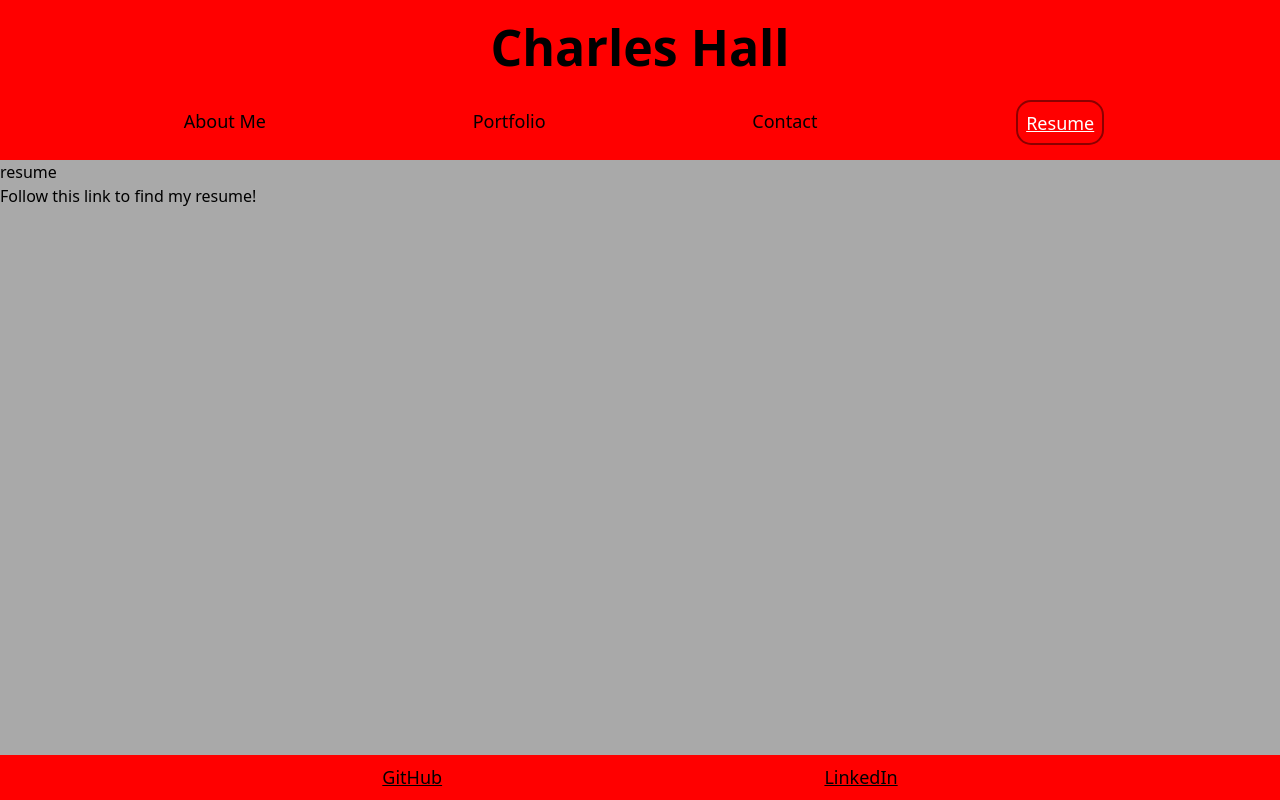
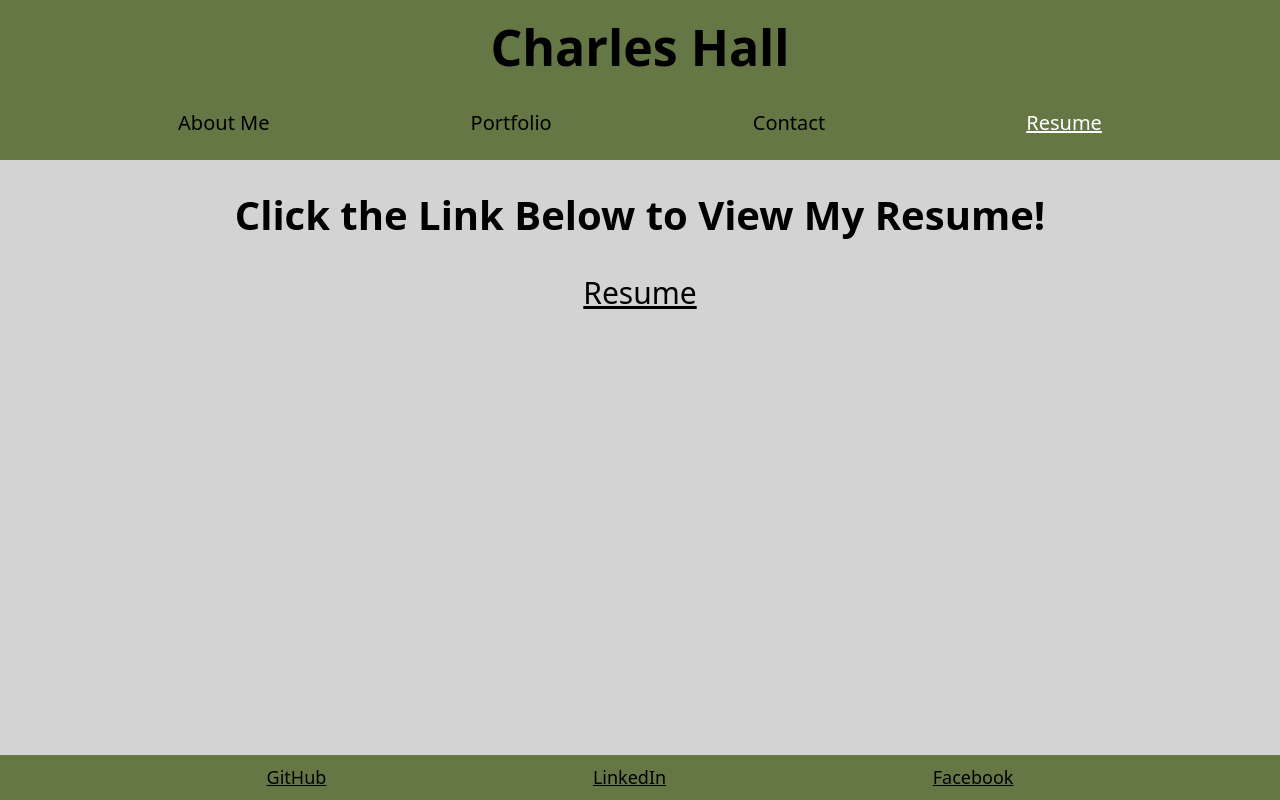
Before and after one commit to cspecialblackberry/Charles-Hall-Portfolio, a React (Vite) app in the folder react-portfolio/: page /Resume in a window 1280 px wide. Built offline with nearby package versions, Linux system fonts and the light colour scheme.

Commit message:
changed colors and added facebook link

```diff
--- a/react-portfolio/src/App.css
+++ b/react-portfolio/src/App.css
@@ -1,5 +1,11 @@
+:root{
+    --darkgreen: #373d20;
+    --medgreen: #647744;
+    --lightgreen: #80874d;
+}
+
 body{
-    background-color: darkgray;
+    background-color: lightgray;
 }
 
 header{
@@ -7,7 +13,7 @@ header{
     flex-direction: column;
     /* justify-content: space-evenly; */
     height: 160px;
-    background-color: red;
+    background-color: var(--medgreen);
     align-items: center;
 }
 
@@ -24,7 +30,7 @@ nav{
 }
 
 .nav-link{
-    font-size: 18px;
+    font-size: 20px;
     margin: 15px;
     padding: 8px
 }
@@ -34,10 +40,10 @@ nav{
 }
 
 .currentLink {
-    /* background-color: darkgrey; */
+    /* background-color: var(--darkgreen); */
     color: white;
-    border: 2px solid darkred;
-    border-radius: 15px;
+    /* border: 2px solid var(--darkgreen);
+    border-radius: 15px; */
     text-decoration: underline;
     padding-bottom: 6px;
 }
@@ -68,13 +74,14 @@ nav{
 .image-div img {
     height: 260px;
     padding: 40px;
-    background-color: red;
+    background-color: var(--medgreen);
+    border-radius: 30px;
 }
 
 .about-div p {
     align-self: center;
     padding: 20px;
-    border: 1px solid black;
+    border: 1px solid var(--darkgreen);
     border-radius: 20px;
     margin: 10px;
     width: 60%;
@@ -97,7 +104,7 @@ nav{
     width: 350px;
     height: auto;
     padding: 20px;
-    background-color: red;
+    background-color: var(--lightgreen);
     display: flex;
     flex-direction: column;
     align-items: center;
@@ -121,6 +128,7 @@ nav{
 
 .site-div p{
     margin-bottom: 5px;
+    font-weight: 450;
 }
 
 .site-div div {
@@ -156,7 +164,7 @@ nav{
 }
 
 .input-div p{
-    background-color: red;
+    background-color: var(--medgreen);
     font-weight: 500;
     width: fit-content;
     padding: 5px;
@@ -168,18 +176,39 @@ nav{
     height: auto;
     padding: 5px;
     margin: 10px;
+    background-color: oldlace;
 }
 
 .email-form button{
     border: 2px solid black;
     border-radius: 10px;
     width: 100px;
-    background-color: red;
+    background-color: var(--lightgreen);
+    padding: 7px;
+    font-size: 18px;
+}
+
+.resume{
+    display: flex;
+    flex-direction: column;
+    align-items: center;
+    margin-top: 25px;
+}
+
+.resume h1{
+    font-size: 40px;
+    font-weight: 600;
+}
+
+.resume h2{
+    font-size: 30px;
+    text-decoration: underline;
+    margin-top: 25px;
 }
 
 footer{
     display: flex;
-    background-color: red;
+    background-color: var(--medgreen);
     height: 45px;
     width: 100%;
     align-items: center;
--- a/react-portfolio/src/components/Footer.jsx
+++ b/react-portfolio/src/components/Footer.jsx
@@ -3,6 +3,7 @@ const Footer = () => {
     <footer>
         <a href='https://github.com/cspecialblackberry' target='_blank'>GitHub</a>
         <a href='https://www.linkedin.com/in/charles-samuel-hall-958a932a2/' target='_blank'>LinkedIn</a>
+        <a href='https://www.facebook.com/charlessamuel.hall/' target='_blank'>Facebook</a>
     </footer>
     )
 }
--- a/react-portfolio/src/pages/Resume.jsx
+++ b/react-portfolio/src/pages/Resume.jsx
@@ -1,8 +1,10 @@
 export default function Resume() {
-    return(
+    return (
         <>
-        resume
-        <a target='_blank' href='https://drive.google.com/file/d/17tcyvqdB_4bn7jgmjUsBau7Nssiw4lY5/view?usp=sharing'><h2>Follow this link to find my resume!</h2></a>
+            <div className="resume">
+                <h1>Click the Link Below to View My Resume!</h1>
+                <a target='_blank' href='https://drive.google.com/file/d/17tcyvqdB_4bn7jgmjUsBau7Nssiw4lY5/view?usp=sharing'><h2>Resume</h2></a>
+            </div>
         </>
     )
 }
```
Also changed, not shown: react-portfolio/src/pages/Portfolio.jsx (+6 -7 lines).
